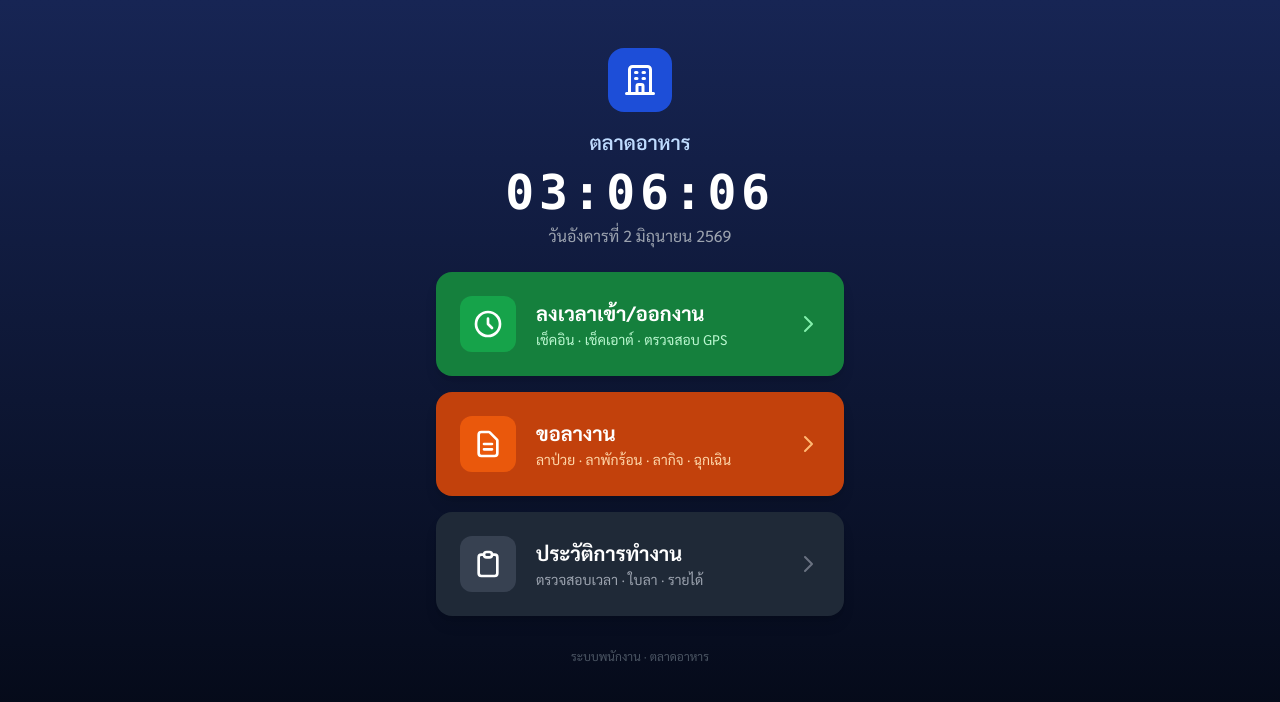
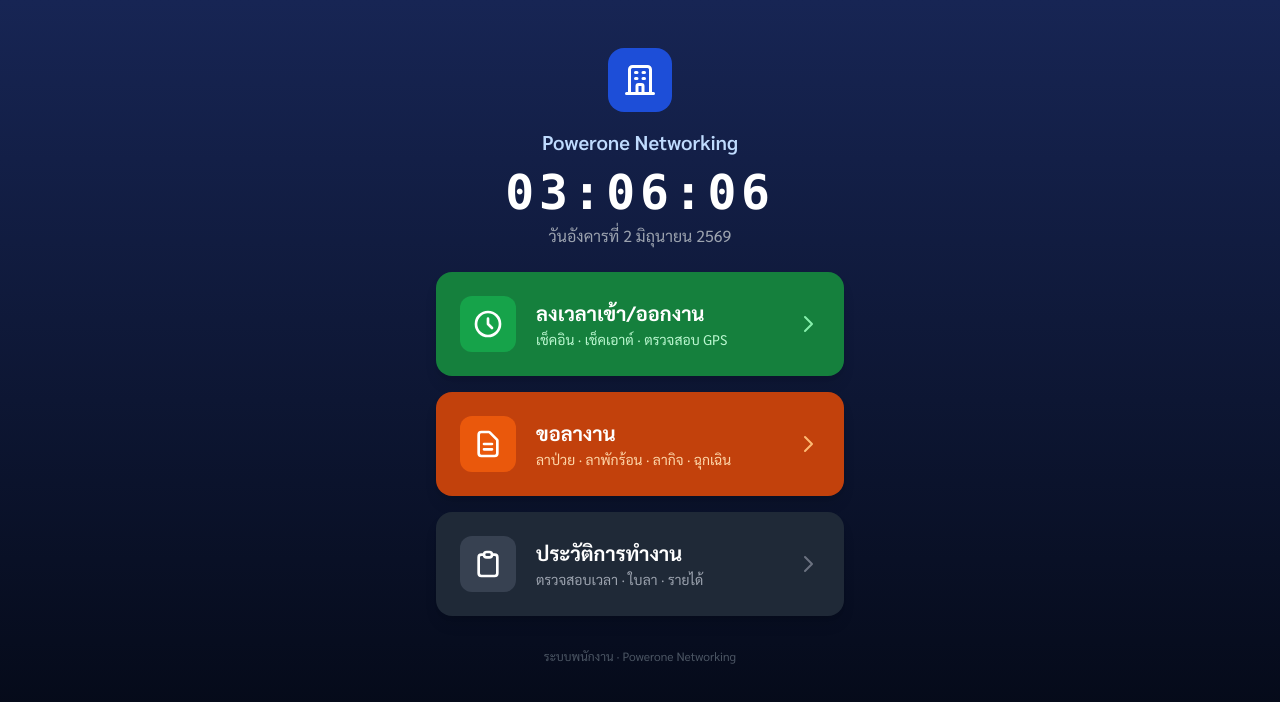
Before and after one commit to samart9669-spec/foodmarket-expense-ocr, a Next.js app: page /employee in a window 1280 px wide. Shown: the top 702 px of the page. Built offline with nearby package versions, Linux system fonts and the light colour scheme.

Commit message:
Rebrand company name to Powerone Networking
https://claude.ai/code/session_01UsXiDcbTsoRkbVcEw6rteV

```diff
--- a/app/employee/page.tsx
+++ b/app/employee/page.tsx
@@ -25,7 +25,7 @@ export default function EmployeeLandingPage() {
             <path strokeLinecap="round" strokeLinejoin="round" strokeWidth={2} d="M19 21V5a2 2 0 00-2-2H7a2 2 0 00-2 2v16m14 0h2m-2 0h-5m-9 0H3m2 0h5M9 7h1m-1 4h1m4-4h1m-1 4h1m-5 10v-5a1 1 0 011-1h2a1 1 0 011 1v5m-4 0h4" />
           </svg>
         </div>
-        <h1 className="text-xl font-semibold text-blue-200">ตลาดอาหาร</h1>
+        <h1 className="text-xl font-semibold text-blue-200">Powerone Networking</h1>
         <p className="text-5xl font-bold font-mono tracking-widest mt-3">{timeStr}</p>
         <p className="text-gray-400 mt-2">{dateStr}</p>
       </div>
@@ -84,7 +84,7 @@ export default function EmployeeLandingPage() {
         </Link>
 
         <p className="text-center text-gray-600 text-xs pt-4">
-          ระบบพนักงาน · ตลาดอาหาร
+          ระบบพนักงาน · Powerone Networking
         </p>
       </div>
     </div>
--- a/app/layout.tsx
+++ b/app/layout.tsx
@@ -3,8 +3,8 @@ import './globals.css'
 import ClientLayout from '@/components/ClientLayout'
 
 export const metadata: Metadata = {
-  title: 'ระบบจัดการเงินเดือน - ตลาดอาหาร',
-  description: 'ระบบจัดการเงินเดือนรายวันสำหรับธุรกิจตลาดอาหาร',
+  title: 'ระบบจัดการเงินเดือน - Powerone Networking',
+  description: 'ระบบจัดการเงินเดือนรายวัน Powerone Networking',
 }
 
 export default function RootLayout({ children }: { children: React.ReactNode }) {
--- a/components/Sidebar.tsx
+++ b/components/Sidebar.tsx
@@ -28,7 +28,7 @@ export default function Sidebar() {
           <div className="w-10 h-10 bg-blue-700 rounded-lg flex items-center justify-center">
             <svg className="w-6 h-6 text-white" fill="none" stroke="currentColor" viewBox="0 0 24 24"><path strokeLinecap="round" strokeLinejoin="round" strokeWidth={2} d="M19 21V5a2 2 0 00-2-2H7a2 2 0 00-2 2v16m14 0h2m-2 0h-5m-9 0H3m2 0h5M9 7h1m-1 4h1m4-4h1m-1 4h1m-5 10v-5a1 1 0 011-1h2a1 1 0 011 1v5m-4 0h4" /></svg>
           </div>
-          <div><p className="font-semibold text-sm">ระบบจัดการ</p><p className="text-xs text-blue-300">เงินเดือนรายวัน</p></div>
+          <div><p className="font-semibold text-sm">Powerone Networking</p><p className="text-xs text-blue-300">ระบบจัดการเงินเดือน</p></div>
         </div>
       </div>
       <nav className="flex-1 p-4 space-y-1">
@@ -50,7 +50,7 @@ export default function Sidebar() {
           )
         })}
       </nav>
-      <div className="p-4 border-t border-blue-800"><p className="text-xs text-blue-400 text-center">ตลาดอาหาร &copy; 2024</p></div>
+      <div className="p-4 border-t border-blue-800"><p className="text-xs text-blue-400 text-center">Powerone Networking &copy; 2024</p></div>
     </aside>
   )
 }
```
